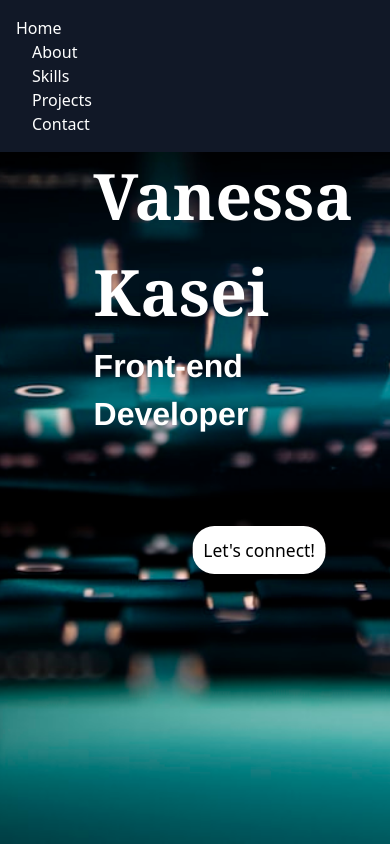
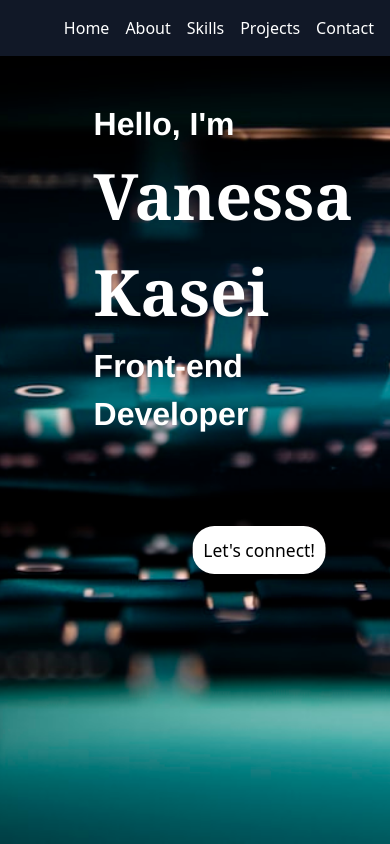
Before and after one commit to VanessaKasei/React-portfolio, a React (Create React App) app: page / in a window 390 px wide. Shown: the top 844 px of the page. Built offline with nearby package versions, Linux system fonts and the light colour scheme.

Commit message:
inline display

```diff
--- a/src/pages/Navbar.js
+++ b/src/pages/Navbar.js
@@ -4,7 +4,7 @@ function Navbar() {
   return (
     <nav className="bg-gray-900 p-4 fixed top-0 w-full z-10">
       {/* Navigation links */}
-      <ul className="menu sm:flex justify-end space-x-4">
+      <ul className="menu sm:flex justify-end space-x-4" style={{ display: "flex" }}>
         <li><a href="#home" className="text-white">Home</a></li>
         <li><a href="#about" className="text-white">About</a></li>
         <li><a href="#skills" className="text-white">Skills</a></li>
```
